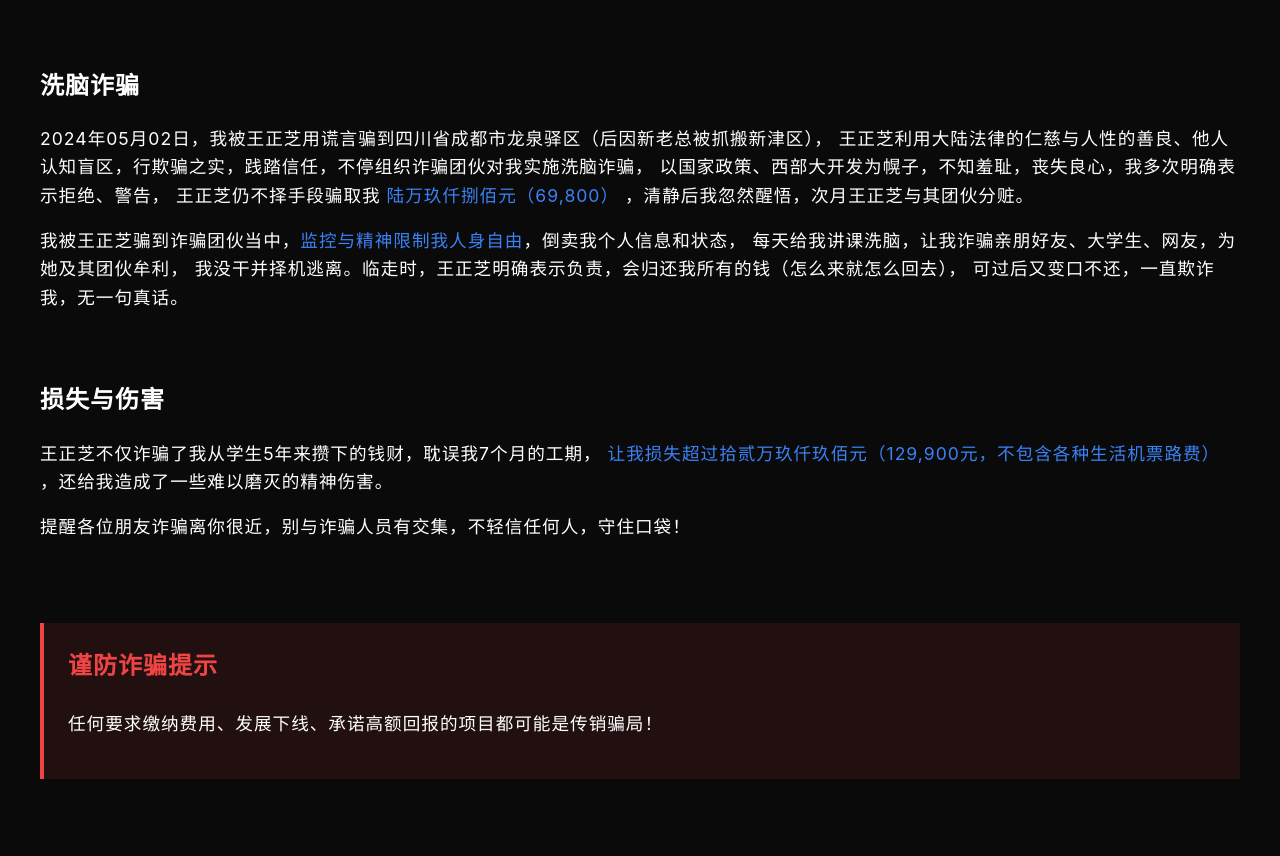
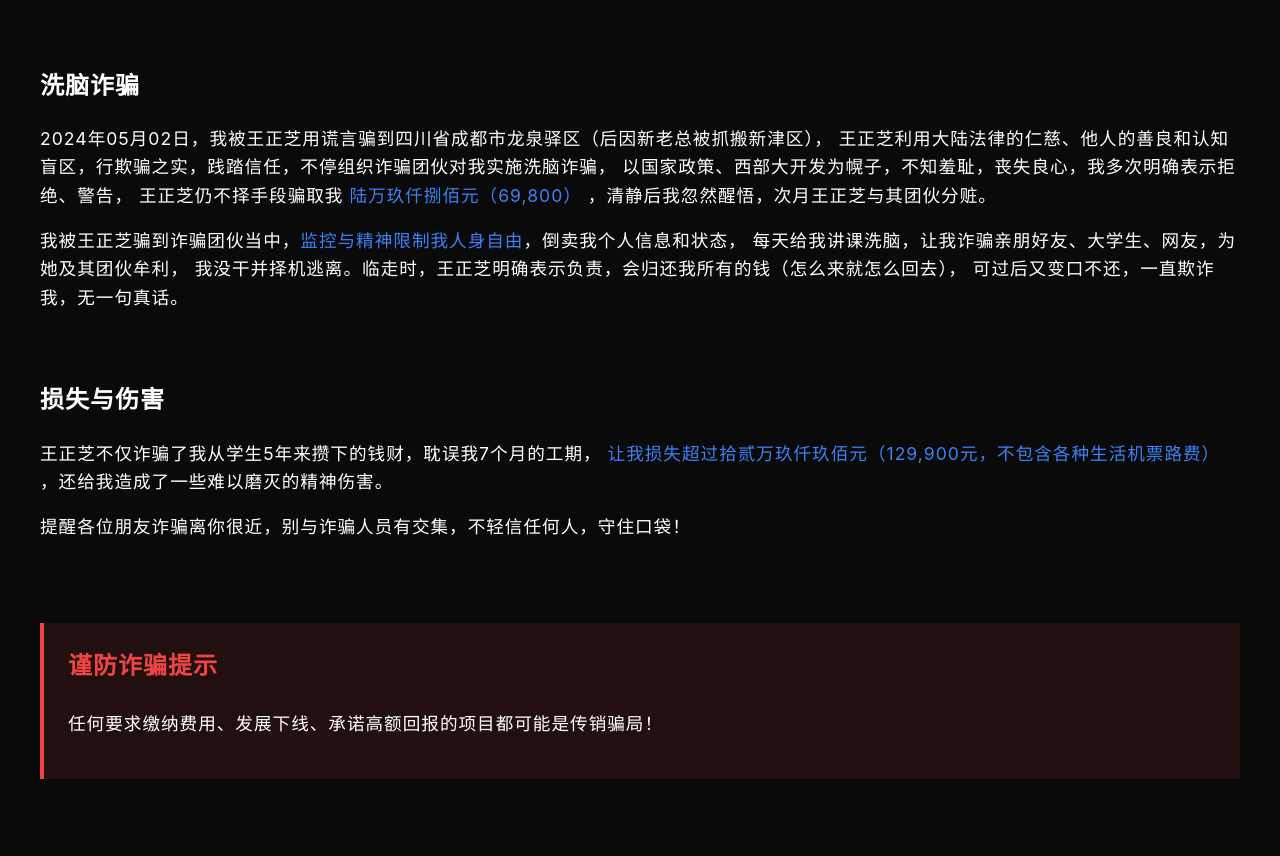
Before and after one commit to Rok502/1040, a plain HTML site: page index.html in a window 1280 px wide. Shown: the part 926-1782 px from the top of the page. Drawn offline with Linux system fonts and the light colour scheme.

Commit message:
Update index.html

```diff
--- a/index.html
+++ b/index.html
@@ -417,7 +417,7 @@
         <h2>洗脑诈骗</h2>
         <p>
             2024年05月02日，我被王正芝用谎言骗到四川省成都市龙泉驿区（后因新老总被抓搬新津区），
-            王正芝利用大陆法律的仁慈与人性的善良、他人认知盲区，行欺骗之实，践踏信任，不停组织诈骗团伙对我实施洗脑诈骗，
+            王正芝利用大陆法律的仁慈、他人的善良和认知盲区，行欺骗之实，践踏信任，不停组织诈骗团伙对我实施洗脑诈骗，
             以国家政策、西部大开发为幌子，不知羞耻，丧失良心，我多次明确表示拒绝、警告，
             王正芝仍不择手段骗取我
             <a href="https://www.alipan.com/s/wzixVTLvaLR" target="_blank">陆万玖仟捌佰元（69,800）</a>
```
